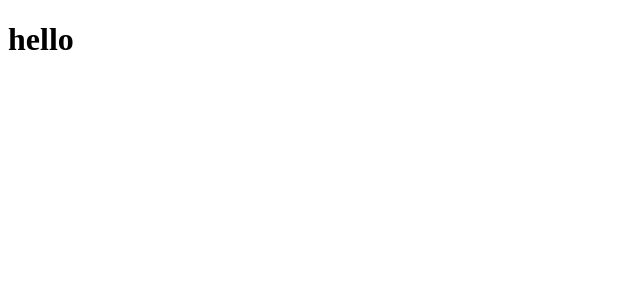
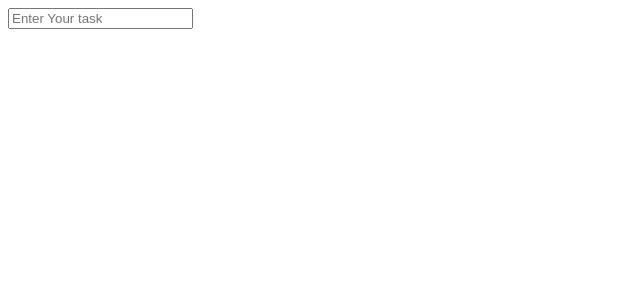
Before and after one commit to Harshi028/taskBuddy, a React (Create React App) app in the folder taskbuddyapp/: page / in a window 1280 px wide. Shown: the top 300 px of the page, without its empty margins (0-640 px from the left). Built offline with nearby package versions, Linux system fonts and the light colour scheme.

Commit message:
UpdatedTaskForm

```diff
--- a/taskbuddyapp/src/App.js
+++ b/taskbuddyapp/src/App.js
@@ -1,6 +1,7 @@
+import TaskForm from "./components/TestForm";
 function App() {
   return (
-    <h1>hello</h1>
+    <TaskForm />
   );
 }
 
--- /dev/null
+++ b/taskbuddyapp/src/components/TestForm.jsx
@@ -0,0 +1,16 @@
+import React, {useState} from "react";
+
+export default function TaskForm(){
+    const [task,setTask]=useState('');
+    return(
+        <form>
+            <input type="text"
+            placeholder="Enter Your task"
+            required
+            value={task}
+            onChange={(e)=>setTask(e.target.value)} />
+
+            <h1>{task}</h1>
+        </form>
+    )
+}
```
Also changed, not shown: taskbuddyapp/src/components/ProgressTracker.jsx (added), taskbuddyapp/src/components/TestList.jsx (added).
